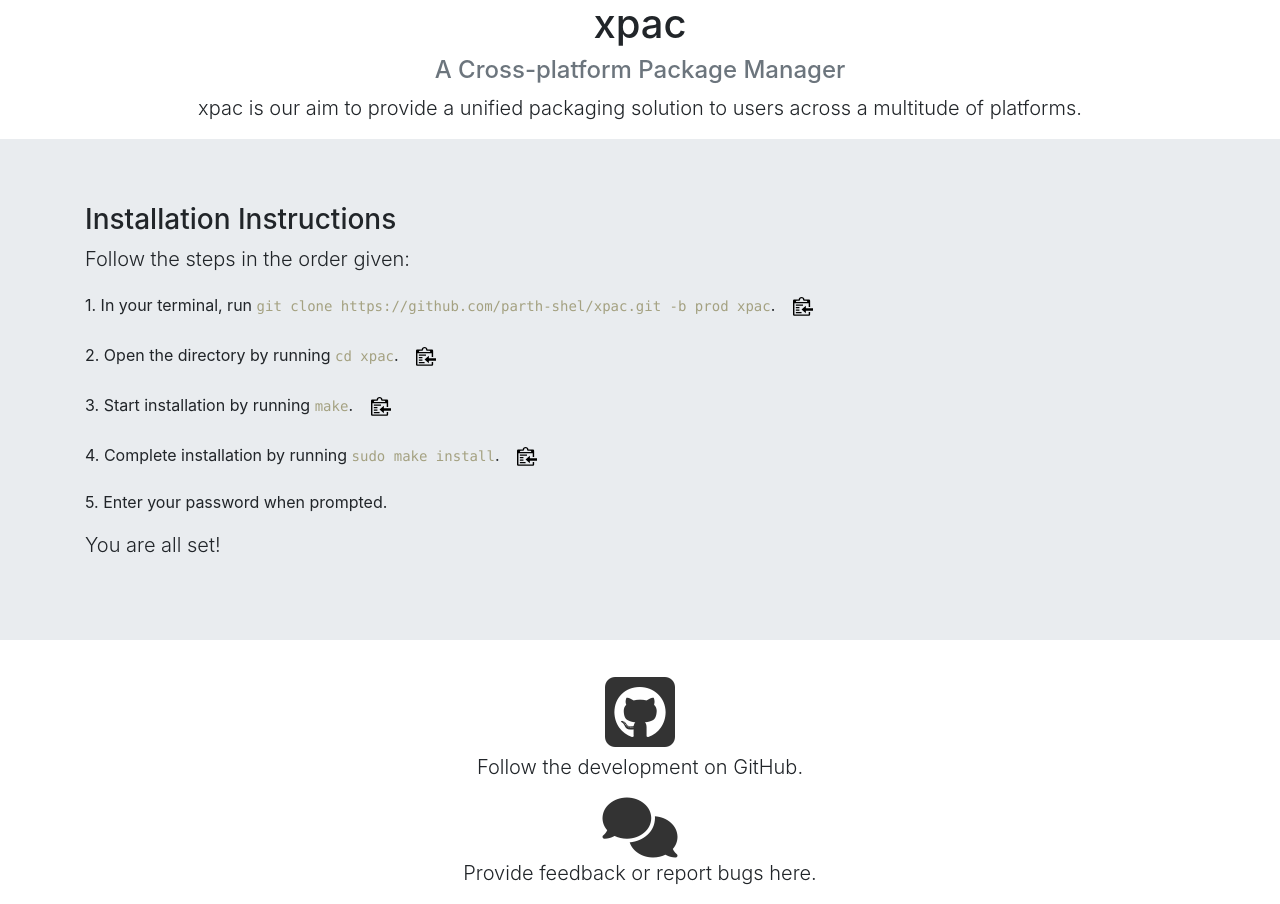
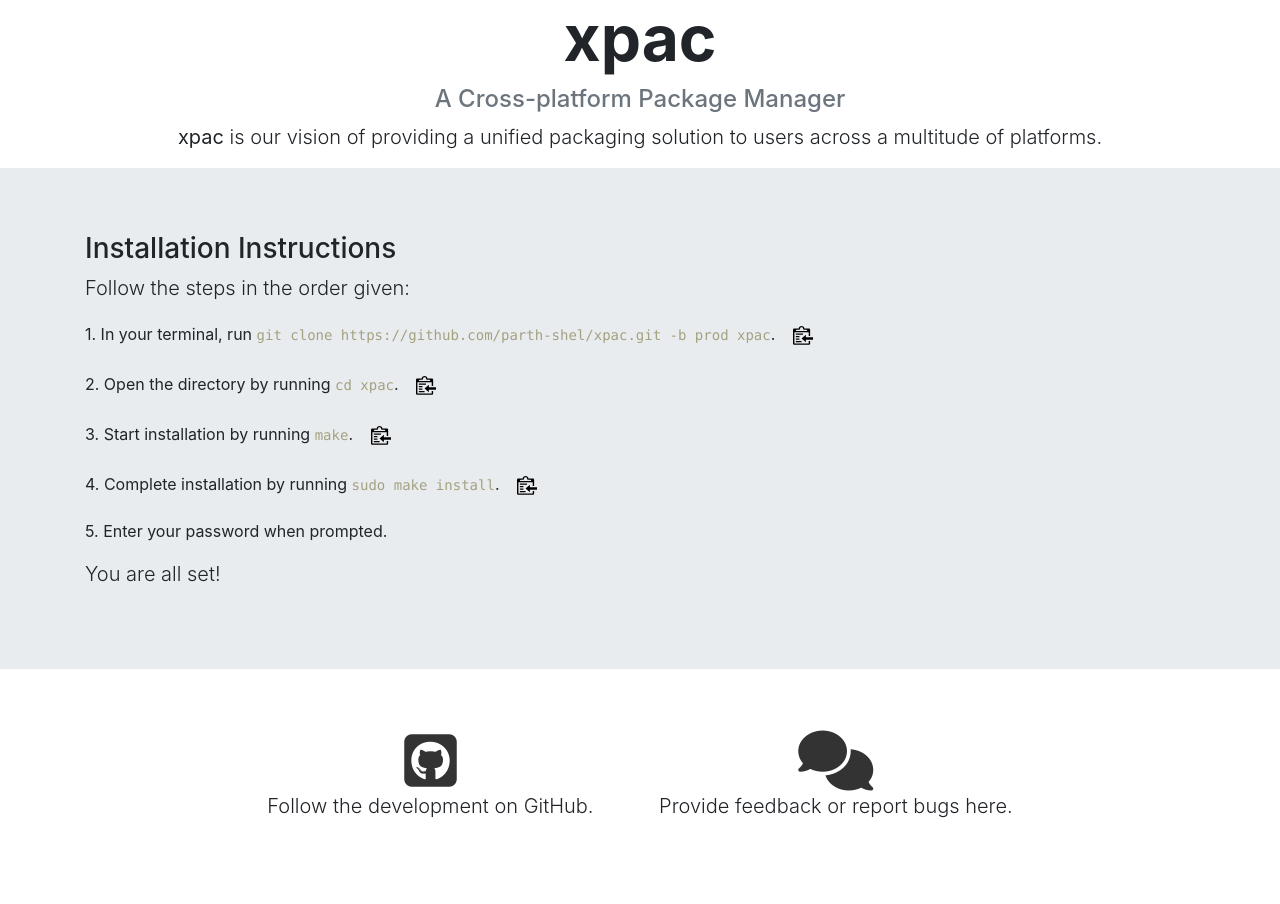
Before and after one commit to parth-shel/xpac, a plain HTML site: page index.html in a window 1280 px wide. After the commit the page ends 867 px from the top, so only its background shows below. Drawn offline with nearby package versions, Linux system fonts and the light colour scheme.

Commit message:
Logos now inline and smaller, xpac a bit larger

```diff
--- a/index.html
+++ b/index.html
@@ -21,6 +21,16 @@
 
     <!-- Custom CSS styles -->
     <style>
+	  h1 {
+	  	font-size: 64px;
+		font-weight: bold;
+	  }
+
+	  .inline {
+		display: inline-block;
+		margin: 30px;
+	  }
+
       /* Coloring scheme for Font Awesome icon */
       a:link {
         color: #333333;
@@ -43,7 +53,6 @@
       code {
           color: #a4a181;
       }
-
     </style>
     <script src="js/copyToClipboard.js"></script>
     <title>xpac</title>
@@ -58,8 +67,8 @@
     <h1 class="text-center">xpac</h1>
     <h2 class="text-center h4 text-muted">A Cross-platform Package Manager</h2>
     <div class="container-fluid">
-      <p class=" lead text-center">
-          xpac is our aim to provide a unified packaging solution to users across a multitude of platforms.
+      <p class="lead text-center">
+          <strong>xpac</strong> is our vision of providing a unified packaging solution to users across a multitude of platforms.
       </p>
     </div>
     <div class="container-fluid">
@@ -104,11 +113,15 @@
 
     <div class="text-center container">
         <div class="lead text-center">
+        	<div class='inline'>
           		<!-- GitHub -->
           		<div>
-            <a href="https://github.com/parth-shel/xpac/" target="_blank"><i class="fa fa-github-square fa-4x" aria-hidden="true" data-toggle="tooltip" data-placement="right" title="GitHub"></i></a>
+            		<a href="https://github.com/parth-shel/xpac/" target="_blank"><i class="fa fa-github-square fa-3x" aria-hidden="true" data-toggle="tooltip" data-placement="right" title="GitHub"></i></a>
             		<p>Follow the development on GitHub.</p>
           		</div>
+          	</div>
+
+			<div class='inline'>
           		<!-- Feedback/BugReport Form -->
           		<div>
           			<a href="https://goo.gl/forms/W7dcJhD2TjRr2vL12" target="_blank"><i class="fa fa-comments fa-3x" aria-hidden="true" data-toggle="tooltip" data-placement="right" title="Feedback Form"></i></a>
@@ -116,5 +129,6 @@
           		</div>
           	</div>
       	</div>
+    </div>
   </body>
 </html>
```
Lines whose indentation alone changed are shown as unchanged.
